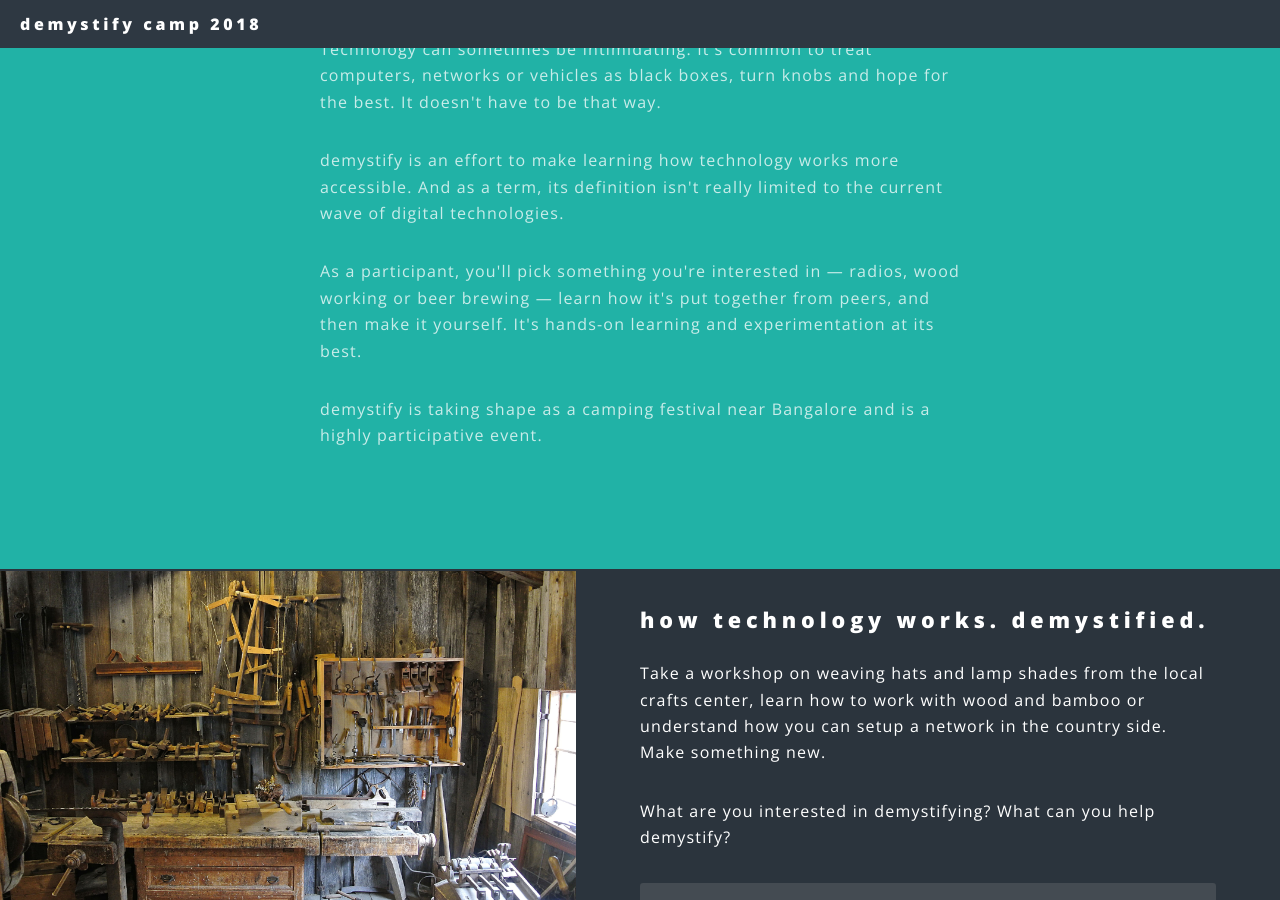
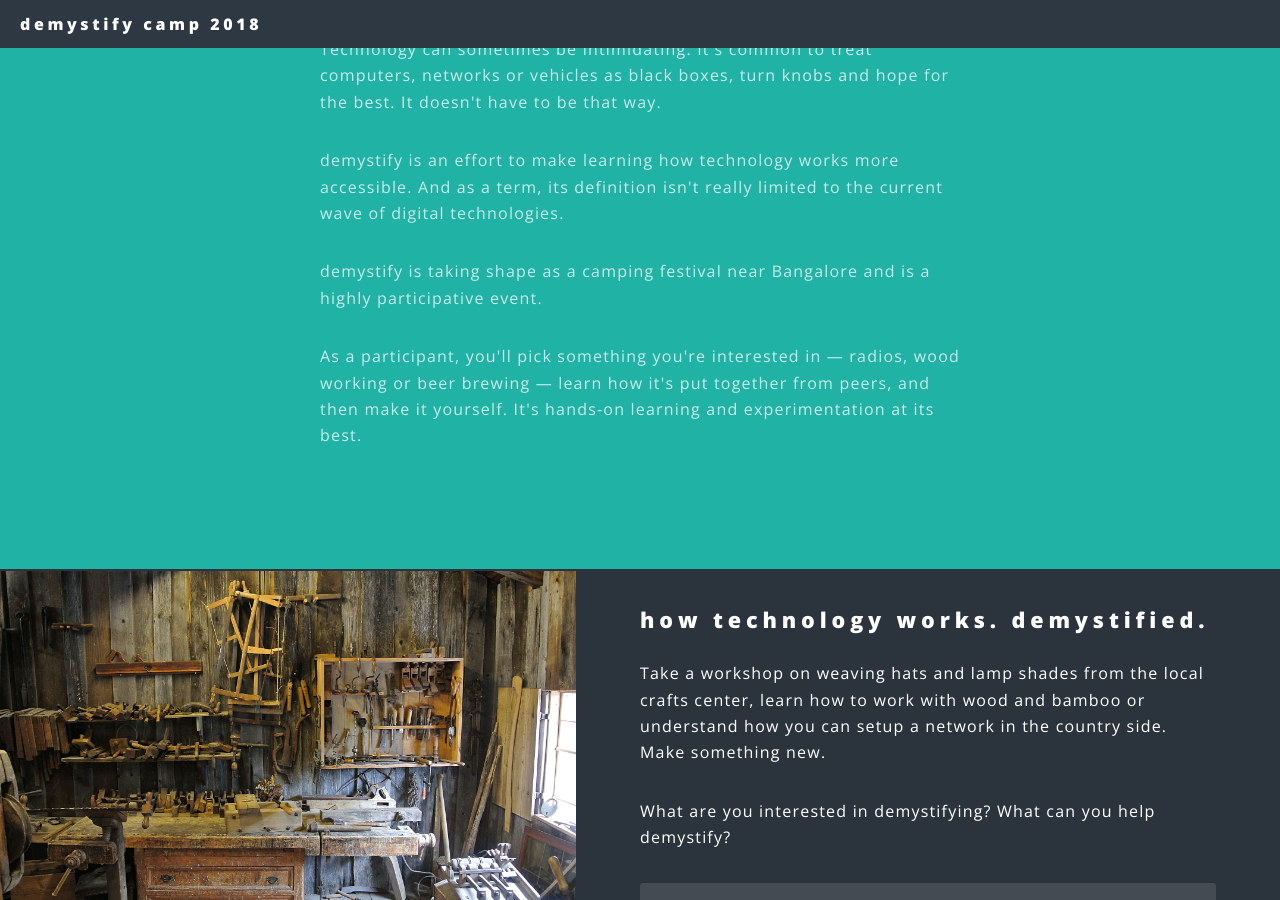
Before and after one commit to shreyas-satish/demystify, a Jekyll site: the page built from index.html, in a window 1280 px wide and 900 px high, scrolled down 1044 px. Built offline with Jekyll 4.4.1, drawn with Linux system fonts in a browser that asks for light colours.

Commit message:
fixed copy

```diff
--- a/index.html
+++ b/index.html
@@ -31,10 +31,10 @@ layout: landing
 							</p>
 							</p>
 							<p>
-								As a participant, you'll pick something you're interested in — radios, wood working or beer brewing — learn how it's put together from peers, and then make it yourself. It's hands-on learning and experimentation at its best.
+								demystify is taking shape as a camping festival near Bangalore and is a highly participative event.
 							</p>
 							<p>
-								demystify is taking shape as a camping festival near Bangalore and is a highly participative event.
+								As a participant, you'll pick something you're interested in — radios, wood working or beer brewing — learn how it's put together from peers, and then make it yourself. It's hands-on learning and experimentation at its best.
 							</p>
 							<!-- <p>
 								demystify is taking shape as a camping festival near Bangalore and is a highly participative event. The agenda is largely informed by what the participants want to explore.
```
